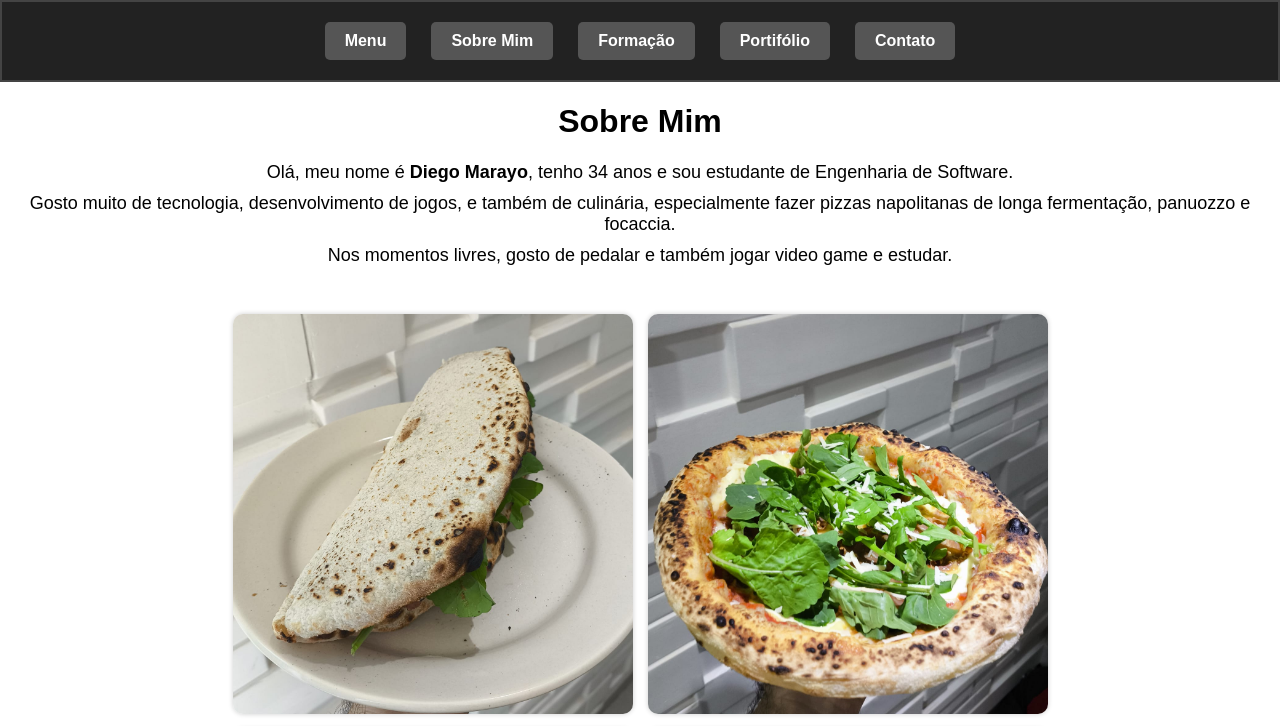
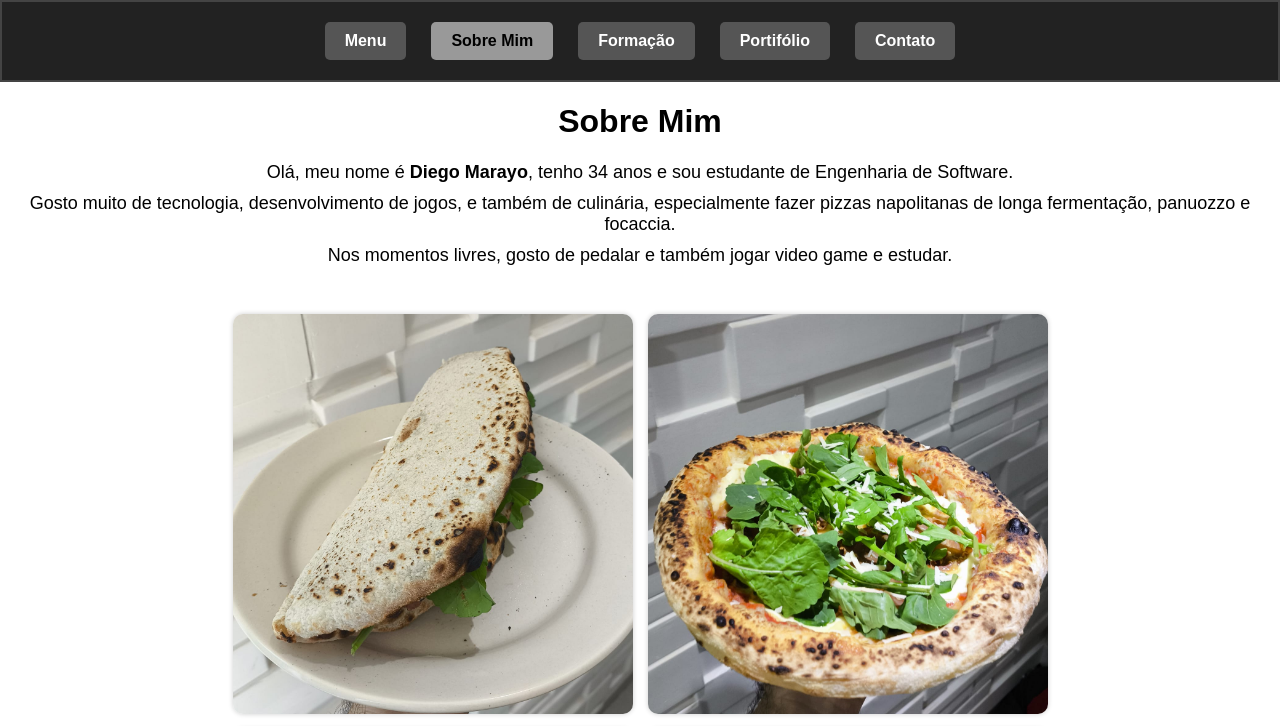
Before and after one commit to DiegoMarayo/portifolio, a plain HTML site: page sobre.html in a window 1280 px wide. Shown: the top 726 px of the page. Drawn offline with Linux system fonts and the light colour scheme.

Commit message:
Add files via upload

```diff
--- a/CSS/style.css
+++ b/CSS/style.css
@@ -33,6 +33,12 @@ nav a {
 nav a:hover {
     background-color: #777;
     transition: 0.3s;
+}
+
+nav a.active{
+    background-color: #999;
+    color: black;
+    font-weight: bold;
 }
 
 #texto{
--- a/sobre.html
+++ b/sobre.html
@@ -12,7 +12,7 @@
     <!--Menu-->
     <nav>
         <a href="index.html">Menu</a>
-        <a href="sobre.html">Sobre Mim</a>
+        <a href="sobre.html" class="active">Sobre Mim</a>
         <a href="formacao.html">Formação</a>
         <a href="portifolio.html">Portifólio</a>
         <a href="contato.html">Contato</a>
```
Also changed, not shown: contato.html (+1 -1 lines), formacao.html (+1 -1 lines), portifolio.html (+1 -1 lines).
